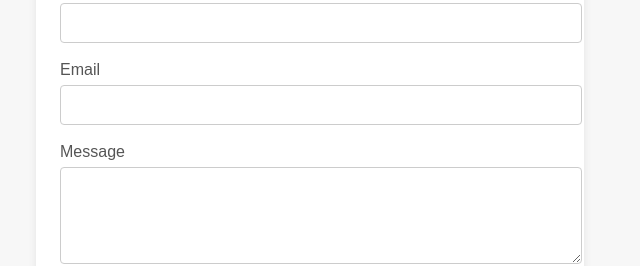
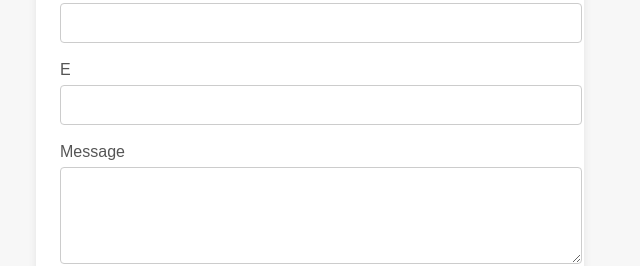
Before and after one commit to createwithsonu/Git-Practice, a plain HTML site: page contact.html in a window 1280 px wide. Shown: the part 175-441 px from the top of the page, 330-970 px from the left. Drawn offline with Linux system fonts and the light colour scheme.

Commit message:
Updated contact.html with some changes

```diff
--- a/contact.html
+++ b/contact.html
@@ -59,7 +59,7 @@
             <label for="name">Name</label>
             <input type="text" id="name" name="name" required>
 
-            <label for="email">Email</label>
+            <label for="email">E</label>
             <input type="email" id="email" name="email" required>
 
             <label for="message">Message</label>
```
